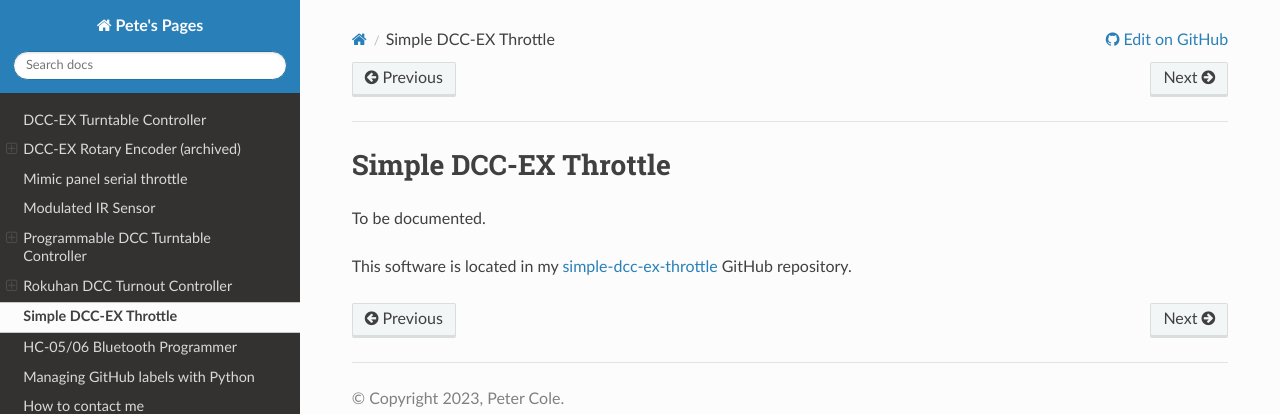
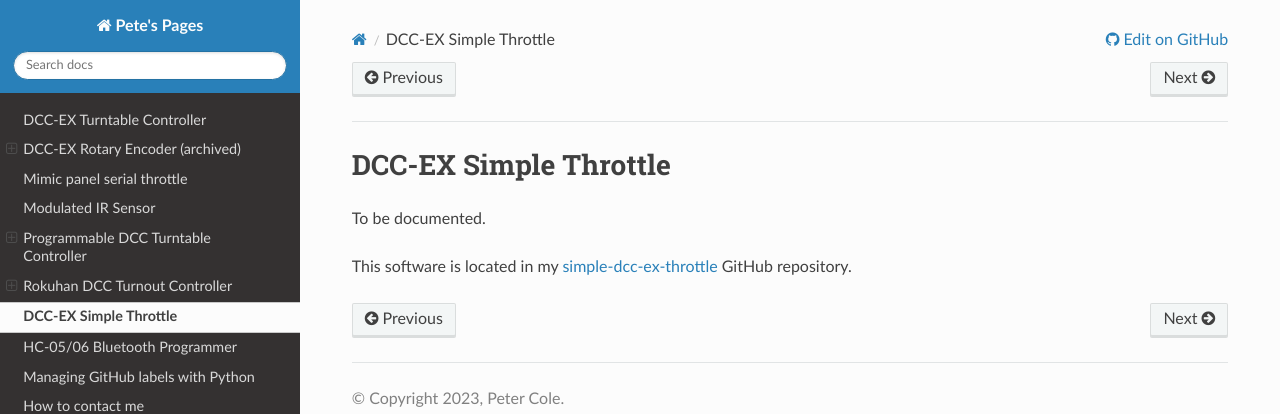
Before and after one commit to peteGSX/petegsx.github.io, a Sphinx documentation site: the page built from docs/simple-throttle/index.rst, in a window 1280 px wide. Shown: the top 414 px of the page. Built offline with Sphinx 7.4.7 and the Read the Docs theme 3.1.0, drawn with Linux system fonts in a browser that asks for light colours; part of the change alters nothing that is shown.

```diff
--- a/docs/simple-throttle/index.rst
+++ b/docs/simple-throttle/index.rst
@@ -1,7 +1,7 @@
 **********************
-Simple DCC-EX Throttle
+DCC-EX Simple Throttle
 **********************
 
 To be documented.
 
-This software is located in my `simple-dcc-ex-throttle <https://github.com/peteGSX-Projects/simple-dcc-ex-throttle>`_ GitHub repository.
+This software is located in my `simple-dcc-ex-throttle <https://github.com/peteGSX-Projects/DCCEXSimpleThrottle>`_ GitHub repository.
```
